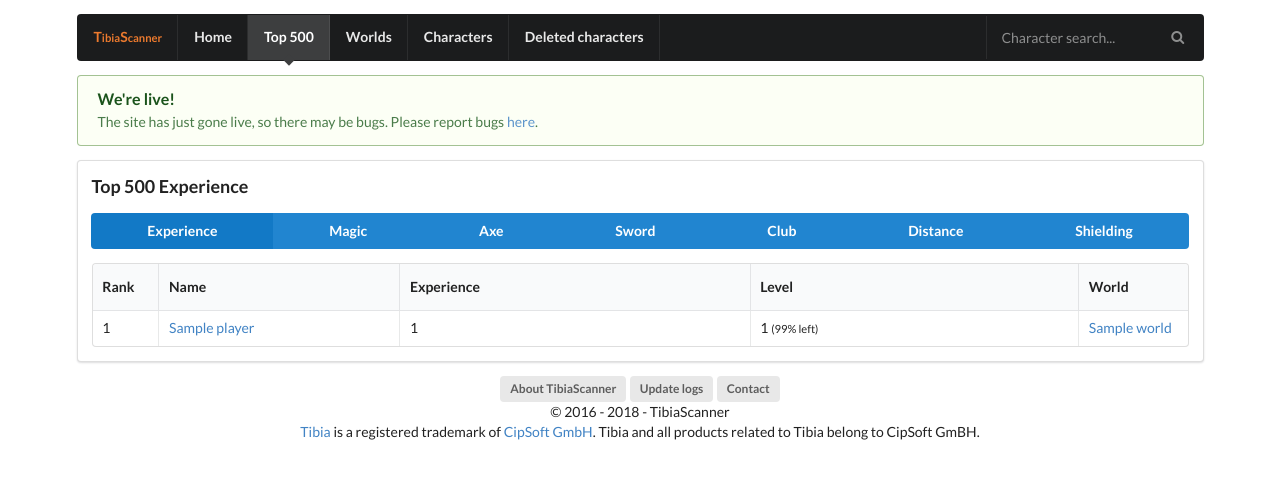
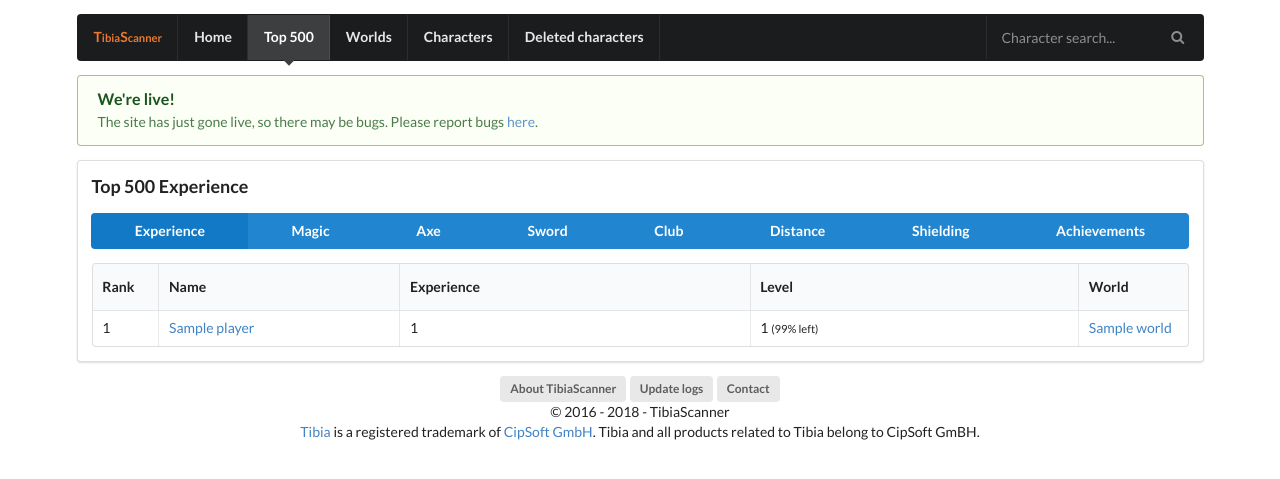
Before and after one commit to mrhultin/Tibiastats, a PHP site: page /toplist in a window 1280 px wide. Shown: the top 479 px of the page. Run offline with PHP 8.4, Linux system fonts and the light colour scheme; tables that the repository leaves empty hold one stand-in row (values such as "Sample post").

Commit message:
Added Achivements display to frontend.

```diff
--- a/app/controllers/toplist.php
+++ b/app/controllers/toplist.php
@@ -185,4 +185,26 @@ class Toplist extends Controller {
 		$this->data["toplisttable"] .= '</table>';
 		$this->views->template("toplist/toplist", $this->data);
 	}
+
+	public function achievements(){
+		$this->data["toplistName"] = "Achievements";
+		$this->data["pageTitle"] = "Achievements top 500";
+		$this->data["toplisttable"] = '<table class="ui celled striped table compact">
+		<thead>
+			<th width="6%">Rank</th>
+			<th width="22%">Name</th>
+			<th width="30%">Level</th>
+			<th width="10%">World</th>
+		</thead>';
+		$i = 1;
+		$this->db->query("SELECT players.name, players.achievements, worlds.name as worldname FROM players JOIN worlds ON players.worldid = worlds.id WHERE players.deleted = 0 ORDER BY achievements DESC LIMIT 500");
+		$topskill = $this->db->resultset();
+
+		foreach($topskill as $row){
+			$this->data["toplisttable"] .= '<tr><td>'.$i.'</td><td><a href="/character/view/'.$row["name"].'" />'.$row["name"].'</a></td><td>'.$row["achievements"].'</td><td><a href="/worlds/view/'.$row["worldname"].'">'.$row["worldname"].'</a></td></tr>';
+			$i++;
+		}
+		$this->data["toplisttable"] .= '</table>';
+		$this->views->template("toplist/toplist", $this->data);
+	}
 }
--- a/app/views/toplist/toplist.php
+++ b/app/views/toplist/toplist.php
@@ -8,6 +8,7 @@
         <a href="/toplist/club/" class="ui  <?php if($toplistName == "Club"){ echo 'active '; }; ?>button primary">Club</a>
         <a href="/toplist/distance/" class="ui  <?php if($toplistName == "Distance"){ echo 'active '; }; ?>button primary">Distance</a>
         <a href="/toplist/shielding/" class="ui  <?php if($toplistName == "Shielding"){ echo 'active '; }; ?>button primary">Shielding</a>
+        <a href="/toplist/achievements/" class="ui <?php if($toplistName == "Achievements"){ echo 'active ';};?>button primary">Achievements</a>
     </div>
     <?php
     echo $toplisttable;
```
